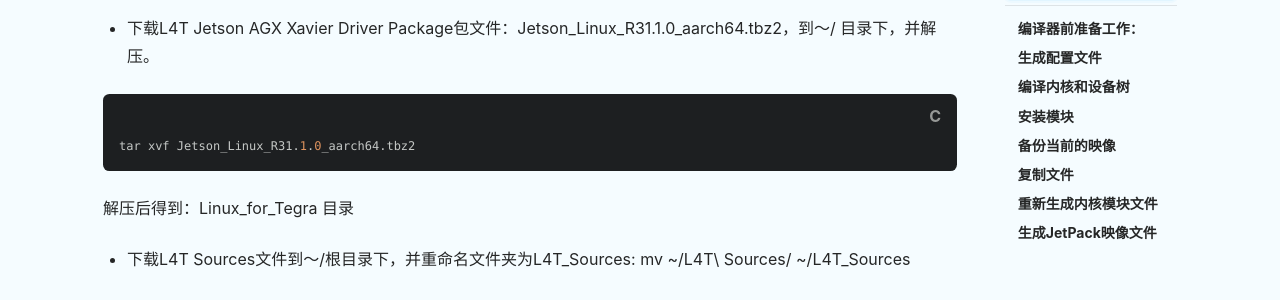
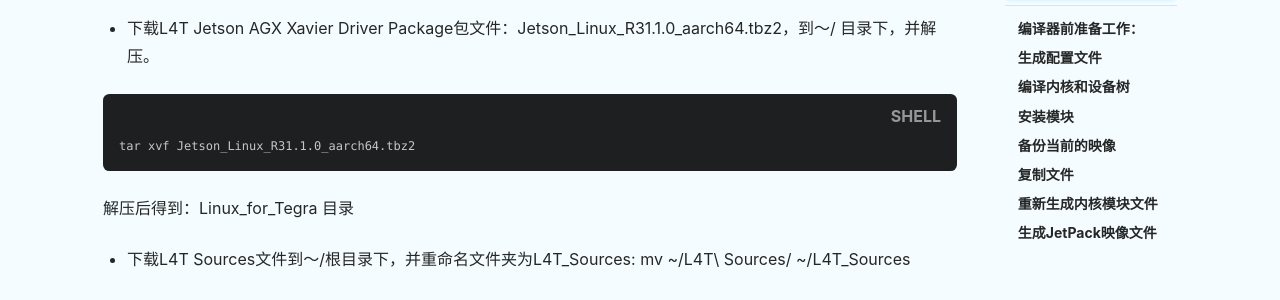
Before and after one commit to releung/sunzhongmeng.github.io, a Jekyll site: the page built from _posts/2019-01-03-nvidia-xavier-build-kernel.md, in a window 1280 px wide and 900 px high, scrolled down 330 px. Shown: the part 121-421 px from the top of the window. Built offline with Jekyll 4.4.1, drawn with Linux system fonts in a browser that asks for light colours; nearby versions of some CDN libraries; comment, search, counter and statistics services are not loaded.

Commit message:
change 2019-01-03-nvidia-xavier-build-kernel.md

```diff
--- a/_posts/2019-01-03-nvidia-xavier-build-kernel.md
+++ b/_posts/2019-01-03-nvidia-xavier-build-kernel.md
@@ -8,7 +8,7 @@ key : xavier
 # Xavier指定版本内核编译流程
 ## 编译器前准备工作：
 * 下载L4T Jetson AGX Xavier Driver Package包文件：Jetson_Linux_R31.1.0_aarch64.tbz2，到～/ 目录下，并解压。
-{% highlight c %}
+{% highlight shell %}
 tar xvf Jetson_Linux_R31.1.0_aarch64.tbz2
 {% endhighlight %}
 
```
